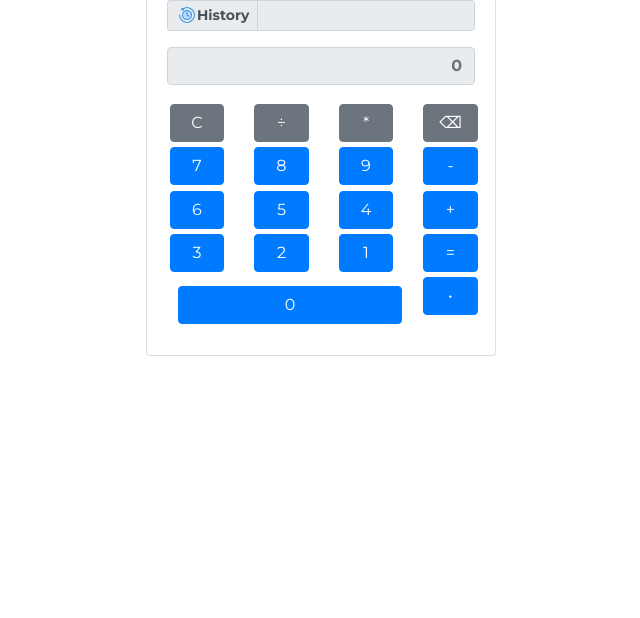
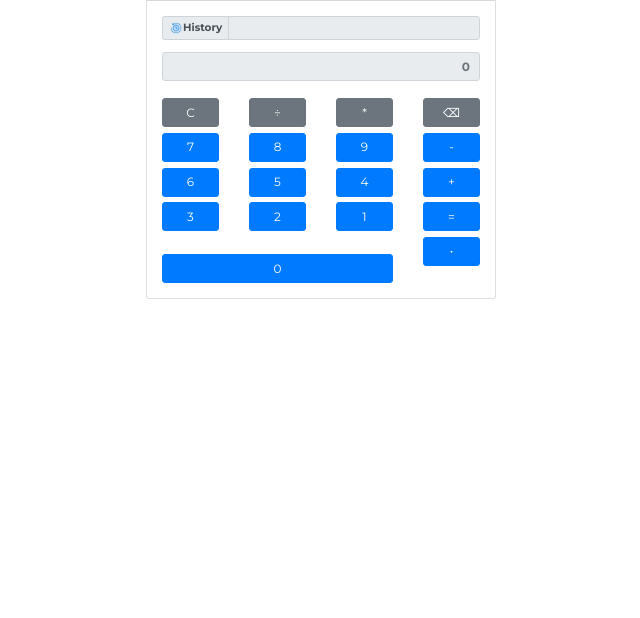
Before and after one commit to OtavioCampagnoli/calculator-project, a plain HTML site: page index.html in a window 1280 px wide. Shown: the part 182-800 px from the top of the page, without its empty margins (319-959 px from the left). Drawn offline with nearby package versions, Linux system fonts and the light colour scheme.

Commit message:
Fix layout response.

```diff
--- a/index.html
+++ b/index.html
@@ -25,7 +25,7 @@
                                                         <div class="col-md-9">
                                                                 <h2>Calculator</h2>
                                                         </div>
-                                                        <div class="col-md-3"></div>
+                                                        <div class="col"></div>
                                                 </div>
                                         </div>
                                         <div class="card-body">
@@ -33,10 +33,19 @@
                                                         <div class="col">
                                                                 <div class="input-group input-group-sm mb-3">
                                                                         <div class="input-group-prepend">
-                                                                          <span class="input-group-text" id="inputGroup-sizing-sm" style="font-weight: bold;"><img src="/img/history.png" alt="History Icon" style="width: 18px; height: 18px; margin: 1.5px;">History</span>
+                                                                                <span class="input-group-text"
+                                                                                        id="inputGroup-sizing-sm"
+                                                                                        style="font-weight: bold;"><img
+                                                                                                src="/img/history.png"
+                                                                                                alt="History Icon"
+                                                                                                style="width: 12px; height: 12px; margin: 1px;">History</span>
                                                                         </div>
-                                                                        <input id="display-history" type="text" class="form-control" aria-label="Sizing example input" aria-describedby="inputGroup-sizing-sm" disabled style="font-weight: bold;">
-                                                                      </div>
+                                                                        <input id="display-history" type="text"
+                                                                                class="form-control"
+                                                                                aria-label="Sizing example input"
+                                                                                aria-describedby="inputGroup-sizing-sm"
+                                                                                disabled style="font-weight: bold;">
+                                                                </div>
                                                         </div>
                                                 </div>
                                                 <div class="row">
@@ -47,55 +56,54 @@
                                                         </div>
                                                 </div>
                                                 <div class="row">
-                                                        <div class="col-md-3"><button
-                                                                        class="btn btn-secondary btn-block"
+                                                        <div class="col"><button class="btn btn-secondary btn-block"
                                                                         onclick="clearDisplay()">C</button></div>
-                                                        <div class="col-md-3"><button
-                                                                        class="btn btn-secondary btn-block"
-                                                                        onclick="appendToDisplay('/')">&#xF7;</button></div>
-                                                        <div class="col-md-3"><button
-                                                                        class="btn btn-secondary btn-block"
+                                                        <div class="col"><button class="btn btn-secondary btn-block"
+                                                                        onclick="appendToDisplay('/')">&#xF7;</button>
+                                                        </div>
+                                                        <div class="col"><button class="btn btn-secondary btn-block"
                                                                         onclick="appendToDisplay('*')">*</button></div>
-                                                        <div class="col-md-3"><button
-                                                                        class="btn btn-secondary btn-block"
+                                                        <div class="col"><button class="btn btn-secondary btn-block"
                                                                         onclick="backspace()">&#9003</button></div>
                                                 </div>
                                                 <div class="row">
-                                                        <div class="col-md-3"><button class="btn btn-primary btn-block"
+                                                        <div class="col"><button class="btn btn-primary btn-block"
                                                                         onclick="appendToDisplay('7')">7</button></div>
-                                                        <div class="col-md-3"><button class="btn btn-primary btn-block"
+                                                        <div class="col"><button class="btn btn-primary btn-block"
                                                                         onclick="appendToDisplay('8')">8</button></div>
-                                                        <div class="col-md-3"><button class="btn btn-primary btn-block"
+                                                        <div class="col"><button class="btn btn-primary btn-block"
                                                                         onclick="appendToDisplay('9')">9</button></div>
-                                                        <div class="col-md-3"><button class="btn btn-primary btn-block"
+                                                        <div class="col"><button class="btn btn-primary btn-block"
                                                                         onclick="appendToDisplay('-')">-</button></div>
                                                 </div>
                                                 <div class="row">
-                                                        <div class="col-md-3"><button class="btn btn-primary btn-block"
+                                                        <div class="col"><button class="btn btn-primary btn-block"
                                                                         onclick="appendToDisplay('6')">6</button></div>
-                                                        <div class="col-md-3"><button class="btn btn-primary btn-block"
+                                                        <div class="col"><button class="btn btn-primary btn-block"
                                                                         onclick="appendToDisplay('5')">5</button></div>
-                                                        <div class="col-md-3"><button class="btn btn-primary btn-block"
+                                                        <div class="col"><button class="btn btn-primary btn-block"
                                                                         onclick="appendToDisplay('4')">4</button></div>
-                                                        <div class="col-md-3"><button class="btn btn-primary btn-block"
+                                                        <div class="col"><button class="btn btn-primary btn-block"
                                                                         onclick="appendToDisplay('+')">+</button></div>
                                                 </div>
                                                 <div class="row">
-                                                        <div class="col-md-3"><button class="btn btn-primary btn-block"
+                                                        <div class="col"><button class="btn btn-primary btn-block"
                                                                         onclick="appendToDisplay('3')">3</button></div>
-                                                        <div class="col-md-3"><button class="btn btn-primary btn-block"
+                                                        <div class="col"><button class="btn btn-primary btn-block"
                                                                         onclick="appendToDisplay('2')">2</button></div>
-                                                        <div class="col-md-3"><button class="btn btn-primary btn-block"
+                                                        <div class="col"><button class="btn btn-primary btn-block"
                                                                         onclick="appendToDisplay('1')">1</button></div>
-                                                        <div class="col-md-3"><button class="btn btn-primary btn-block"
+                                                        <div class="col"><button class="btn btn-primary btn-block"
                                                                         onclick="calculate()">=</button></div>
                                                 </div>
                                                 <div class="row">
-                                                        <div class="col-md-9 "><button class="btn btn-primary btn-block"
+                                                        <div class="col-9"><button class="btn btn-primary btn-block"
                                                                         onclick="appendToDisplay('0')">0</button></div>
-                                                        <div class="col-md-3"><button class="btn btn-primary btn-block"
-                                                                        onclick="appendToDisplay('.')">&#8226</button></div>
+                                                        <div class="col"><button class="btn btn-primary btn-block"
+                                                                        onclick="appendToDisplay('.')">&#8226</button>
+                                                        </div>
                                                 </div>
+
                                         </div>
                                 </div>
                         </div>
--- a/style.css
+++ b/style.css
@@ -1,15 +1,15 @@
 * {
     font-family: "Montserrat", sans-serif;
-    font-size: 16px;
+    font-size: 12px;
     font-style: normal;
 }
 
 .calculator {
-    margin-top: 7%;
+    margin-top: 10%;
 }
 
 .btn {
-    margin: 5%;
+    margin-top: 10%;
     /* text-align: center; */
 }
 
```
